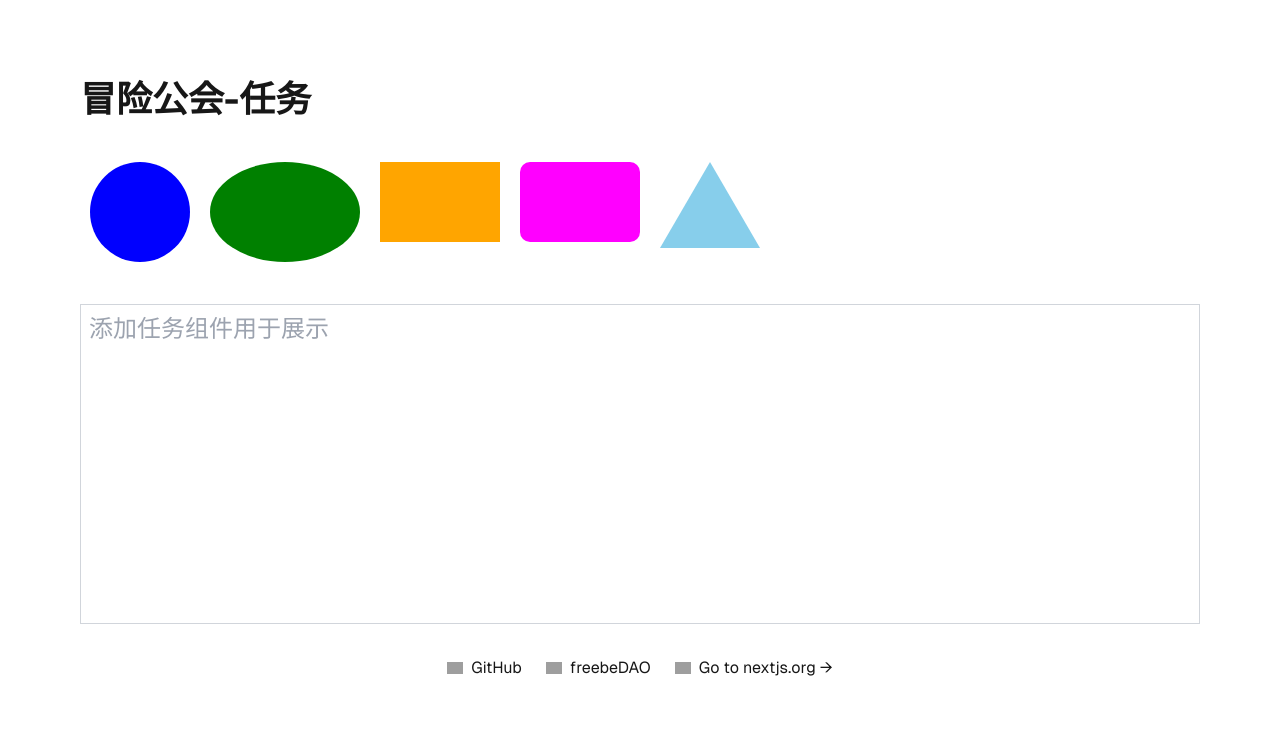
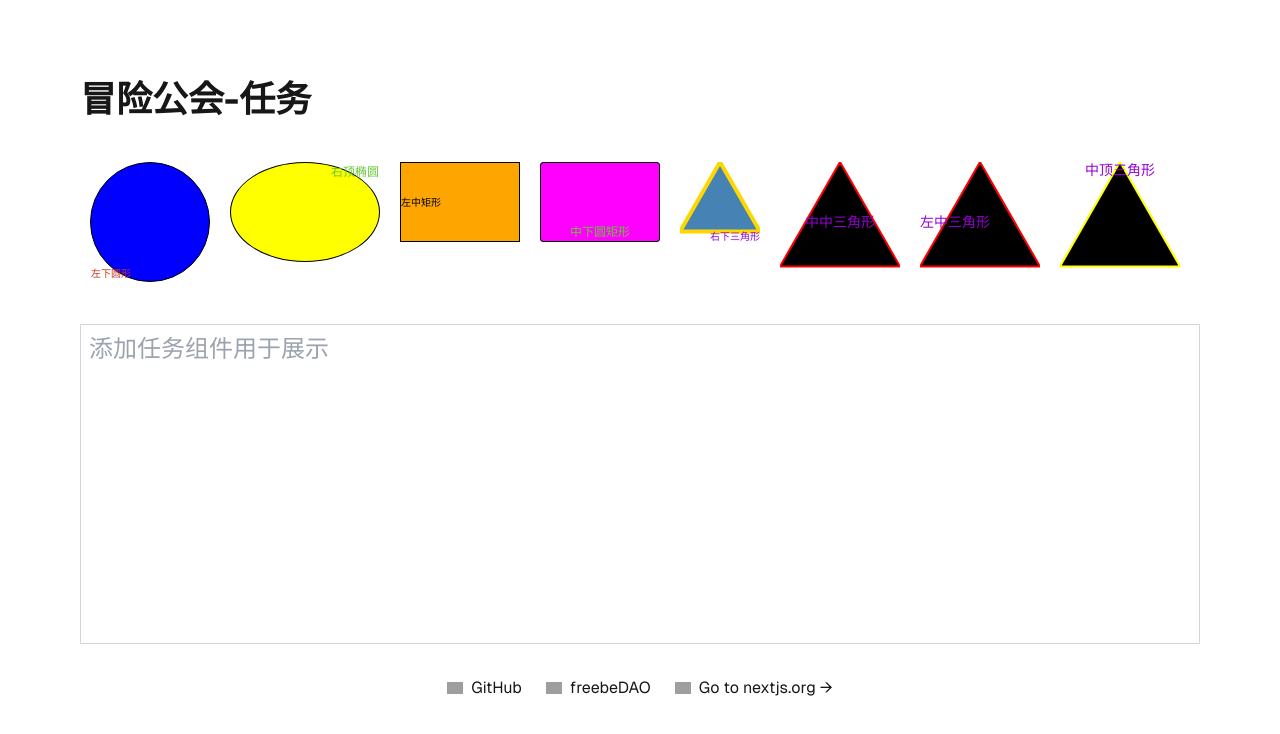
Before and after one commit to freebeDAO/advanture-island, a Next.js app: page /test/cavanbj/styleControlComponent in a window 1280 px wide. Shown: the top 734 px of the page. Built offline with nearby package versions, Linux system fonts and the light colour scheme; grey boxes are pictures that could not be loaded.

Commit message:
支持组件文本位置、颜色、边框、背景色设置

```diff
--- a/src/app/test/cavanbj/styleControlComponent/page.tsx
+++ b/src/app/test/cavanbj/styleControlComponent/page.tsx
@@ -12,29 +12,41 @@ export default function Home() {
         <div>
             <div style={{float: 'left', margin: '10px'}}>
                 <ShapeComponent
+                    text="左下圆形"
+                    textPosition={{xAlign: "left", yAlign: "bottom"}}
                     shapeType="circle"
-                    width="100"
+                    width="120"
                     backgroundColor="blue"
+                    fontColor='rgb(200,50,20)'
+                    fontSize='10px'
                 />
             </div>
             <div style={{float: 'left', margin: '10px'}}>
             <ShapeComponent
+                text="右顶椭圆"
+                textPosition={{xAlign: "right", yAlign: "top"}}
                 shapeType="ellipse"
                 width="150"
                 height="100"
-                backgroundColor="green"
+                backgroundColor="yellow"
                 />
             </div>
             <div style={{float: 'left', margin: '10px'}}>
             <ShapeComponent
+                text="左中矩形"
                 shapeType="rectangle"
                 width="120"
                 height="80"
+                fontSize='10px'
+                fontColor='black'
+                textPosition={{xAlign: "left", yAlign: "middle"}}
                 backgroundColor="orange"
             />
             </div>
             <div style={{float: 'left', margin: '10px'}}>
             <ShapeComponent
+                text="中下圆矩形"
+                textPosition={{xAlign: "center", yAlign: "bottom"}}
                 shapeType="roundedRectangle"
                 width="120"
                 height="80"
@@ -43,11 +55,53 @@ export default function Home() {
             </div>
             <div style={{float: 'left', margin: '10px'}}>
             <ShapeComponent
+                text="右下三角形"
                 shapeType="triangle"
-                width="100"
-                backgroundColor="purple"
-            />
+                width="80"
+                textPosition={{xAlign: "right", yAlign: "bottom"}}
+                backgroundColor="SteelBlue"
+                borderColor='Gold'
+                fontColor='darkViolet'
+                fontSize='10px'
+                borderWidth='4px'/>
             </div>
+            <div style={{float: 'left', margin: '10px'}}>
+            <ShapeComponent
+                text="中中三角形"
+                shapeType="triangle"
+                width="120"
+                textPosition={{xAlign: "center", yAlign: "middle"}}
+                backgroundColor="black"
+                borderColor='red'
+                fontColor='darkViolet'
+                fontSize='14px'
+                borderWidth='2px'/>
+            </div>
+            <div style={{float: 'left', margin: '10px'}}>
+            <ShapeComponent
+                text="左中三角形"
+                shapeType="triangle"
+                width="120"
+                textPosition={{xAlign: "left", yAlign: "middle"}}
+                backgroundColor="black"
+                borderColor='red'
+                fontColor='darkViolet'
+                fontSize='14px'
+                borderWidth='2px'/>
+            </div>
+            <div style={{float: 'left', margin: '10px'}}>
+            <ShapeComponent
+                text="中顶三角形"
+                shapeType="triangle"
+                width="120"
+                textPosition={{xAlign: "center", yAlign: "top"}}
+                backgroundColor="black"
+                borderColor='yellow'
+                fontColor='darkViolet'
+                fontSize='14px'
+                borderWidth='2px'/>
+            </div>
+
         </div>
         <h2 className="text-2xl h-80 text-gray-400 border border-gray-300 p-2 w-full">
           添加任务组件用于展示
--- a/src/components/cavanbj/styleControlComponent/styleControlComponent.tsx
+++ b/src/components/cavanbj/styleControlComponent/styleControlComponent.tsx
@@ -2,16 +2,84 @@
 
 import React from 'react';
 
+
+
 interface ShapeProps {
   shapeType: 'circle' | 'ellipse' | 'rectangle' | 'triangle' | 'roundedRectangle';
-  width: string;
-  height?: string;
-  backgroundColor: string;
+  width: number;
+  height?: number;
+  backgroundColor?: string;
+  text?: string;
+  fontSize?: string;
+  fontColor?: string;
+  textPosition?: { [key: string]: string};
+  borderColor?: string;
+  borderWidth?: string;
+  borderRadius?: string;
 }
 
 class ShapeComponent extends React.Component<ShapeProps> {
   render() {
-    const { shapeType, width, height, backgroundColor } = this.props;
+    let {shapeType, width, height, backgroundColor, text, fontSize, fontColor, textPosition, borderColor, borderWidth,borderRadius } = this.props;
+      // 定义字体位置的 CSS 类
+    let positionClass: {[key:string]: string} = {
+      top: 'flex-start',
+      middle: 'center',
+      bottom: 'flex-end',
+      left: 'flex-start',
+      center: 'center',
+      right: 'flex-end',
+    };
+    shapeType = shapeType || 'circle';
+    // 根据 position props 生成 CSS 类名
+    let defaultPosition = {yAlign: 'middle', xAlign: 'center'};
+    let xPositionClass = positionClass[(textPosition|| defaultPosition).xAlign || 'center'];
+    let yPositionClass = positionClass[(textPosition|| defaultPosition).yAlign || 'center'];
+
+    width = width || 50;
+    let {x, y} = [0, 0];
+    if (shapeType == 'triangle') {
+      positionClass = {
+        top: 'text-before-edge',
+        middle: 'central',
+        bottom: 'text-after-edge',
+        left: 'start',
+        center: 'middle',
+        right: 'end',
+      };
+       // 根据 position props 生成 CSS 类名
+      defaultPosition = {yAlign: 'middle', xAlign: 'center'};
+      xPositionClass = positionClass[(textPosition|| defaultPosition).xAlign || 'center'];
+      yPositionClass = positionClass[(textPosition|| defaultPosition).yAlign || 'center'];
+
+      // svg需要根据居中位置，设置文本对齐的基准点(x,y)相对父容器的位置，然后positionClass是相对于x,y这个基准点，指明字体positionClass位置要对齐到(x,y)点
+      // 水平对齐需要设置x
+      if (xPositionClass == positionClass.center) {
+        x = width/2;
+      } else if (xPositionClass == positionClass.left) {
+        x = 0;
+      } else {
+        x = width;
+      }
+      // 垂直对齐需要设置y
+      if (yPositionClass == positionClass.top) {
+        y = 0;
+      } else if (yPositionClass == positionClass.middle) {
+        y = width/2;
+      } else {
+        y = width;
+      }
+    }
+
+    // 定义默认值
+    height = height || 50;
+    backgroundColor = backgroundColor || 'white';
+    text = text || '';
+    fontSize = fontSize || '12px';
+    fontColor = fontColor || 'rgb(100,200,50)';
+    borderColor = borderColor || 'black';
+    borderWidth = borderWidth || '1px';
+    borderRadius = borderRadius || '3px';
 
     let shape;
     switch (shapeType) {
@@ -23,8 +91,15 @@ class ShapeComponent extends React.Component<ShapeProps> {
               height: width+'px',
               borderRadius: '50%',
               backgroundColor: backgroundColor,
-            }}
-          />
+              alignItems: yPositionClass,
+              justifyContent: xPositionClass,
+              fontSize: fontSize,
+              color: fontColor,
+              borderColor: borderColor,
+              borderWidth: borderWidth,
+              display: 'flex',
+              borderStyle: 'solid',
+            }}>{text}</div>
         );
         break;
       case 'ellipse':
@@ -35,8 +110,15 @@ class ShapeComponent extends React.Component<ShapeProps> {
               height: height+'px',
               borderRadius: '50%',
               backgroundColor: backgroundColor,
-            }}
-          />
+              alignItems: yPositionClass,
+              justifyContent: xPositionClass,
+              fontSize: fontSize,
+              color: fontColor,
+              borderColor: borderColor,
+              borderWidth: borderWidth,
+              display: 'flex',
+              borderStyle: 'solid',
+            }}>{text}</div>
         );
         break;
       case 'rectangle':
@@ -46,21 +128,25 @@ class ShapeComponent extends React.Component<ShapeProps> {
               width: width+'px',
               height: height+'px',
               backgroundColor: backgroundColor,
-            }}
-          />
+              alignItems: yPositionClass,
+              justifyContent: xPositionClass,
+              fontSize: fontSize,
+              color: fontColor,
+              borderColor: borderColor,
+              borderWidth: borderWidth,
+              display: 'flex',
+              borderStyle: 'solid',
+            }}>{text}</div>
         );
         break;
       case 'triangle':
         shape = (
-          <div
-            style={{
-              width: 0,
-              height: 0,
-              borderLeft: `${Number(width)/2}px solid transparent`,
-              borderRight: `${Number(width)/2}px solid transparent`,
-              borderBottom: `${Math.sqrt(3)*Number(width)/2}px solid skyblue`,
-            }}
-          />
+          <div>
+            <svg style={{width: width, height: width, display: 'flex', alignItems: 'center', justifyContent: 'flex-end'}} xmlns="http://www.w3.org/2000/svg">
+  <polygon points={`0, ${width * 0.87}, ${width * 0.5}, 0, ${width}, ${width * 0.87}`} fill={backgroundColor} stroke={borderColor} strokeWidth={borderWidth}/>
+  <text x={x} y={y} text-anchor={positionClass[textPosition.xAlign]} dominant-baseline={positionClass[textPosition.yAlign]} fill={fontColor} style={{fontSize: fontSize}}>{text}</text>
+</svg>
+          </div>
         );
         break;
       case 'roundedRectangle':
@@ -70,9 +156,16 @@ class ShapeComponent extends React.Component<ShapeProps> {
               width: width+'px',
               height: height+'px',
               backgroundColor: backgroundColor,
-              borderRadius: '10px', // 可以根据需要调整圆角大小
-            }}
-          />
+              borderRadius: borderRadius,
+              alignItems: yPositionClass,
+              justifyContent: xPositionClass,
+              fontSize: fontSize,
+              color: fontColor,
+              borderColor: borderColor,
+              borderWidth: borderWidth,
+              display: 'flex',
+              borderStyle: 'solid',
+            }}>{text}</div>
         );
         break;
       default:
```
